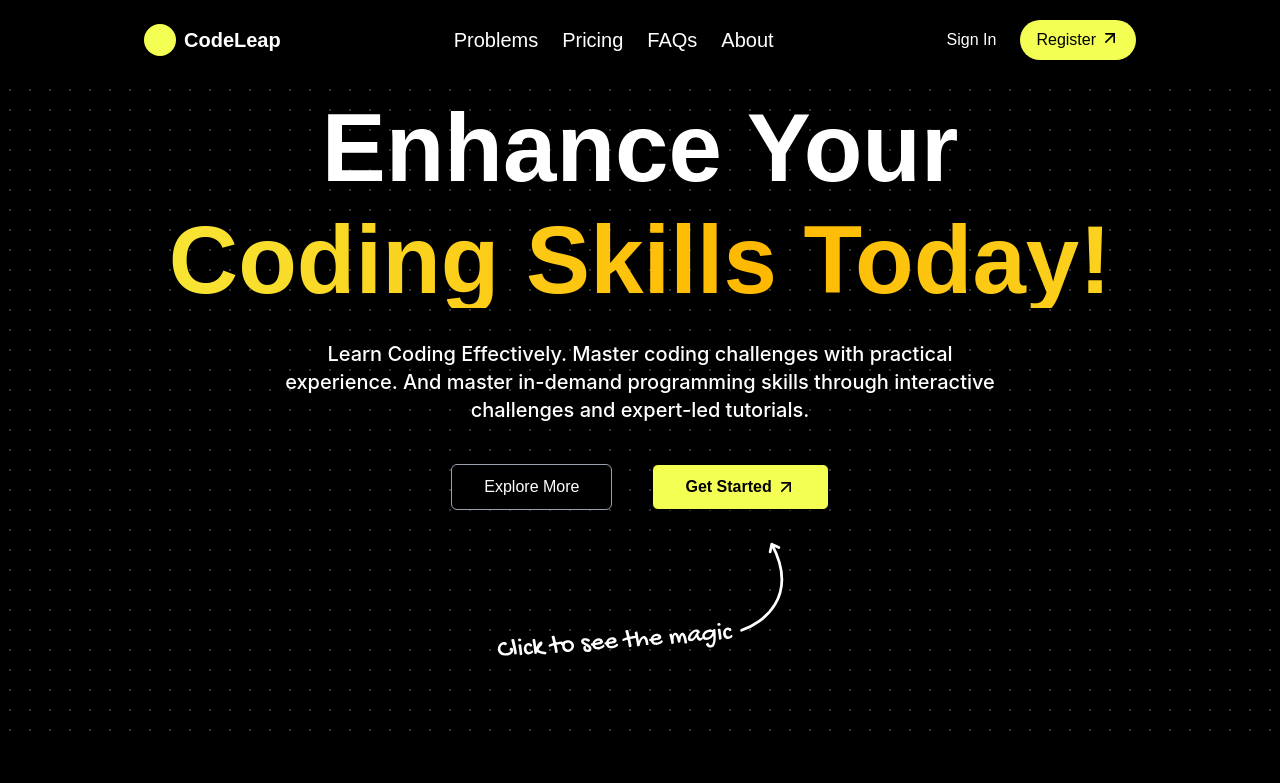
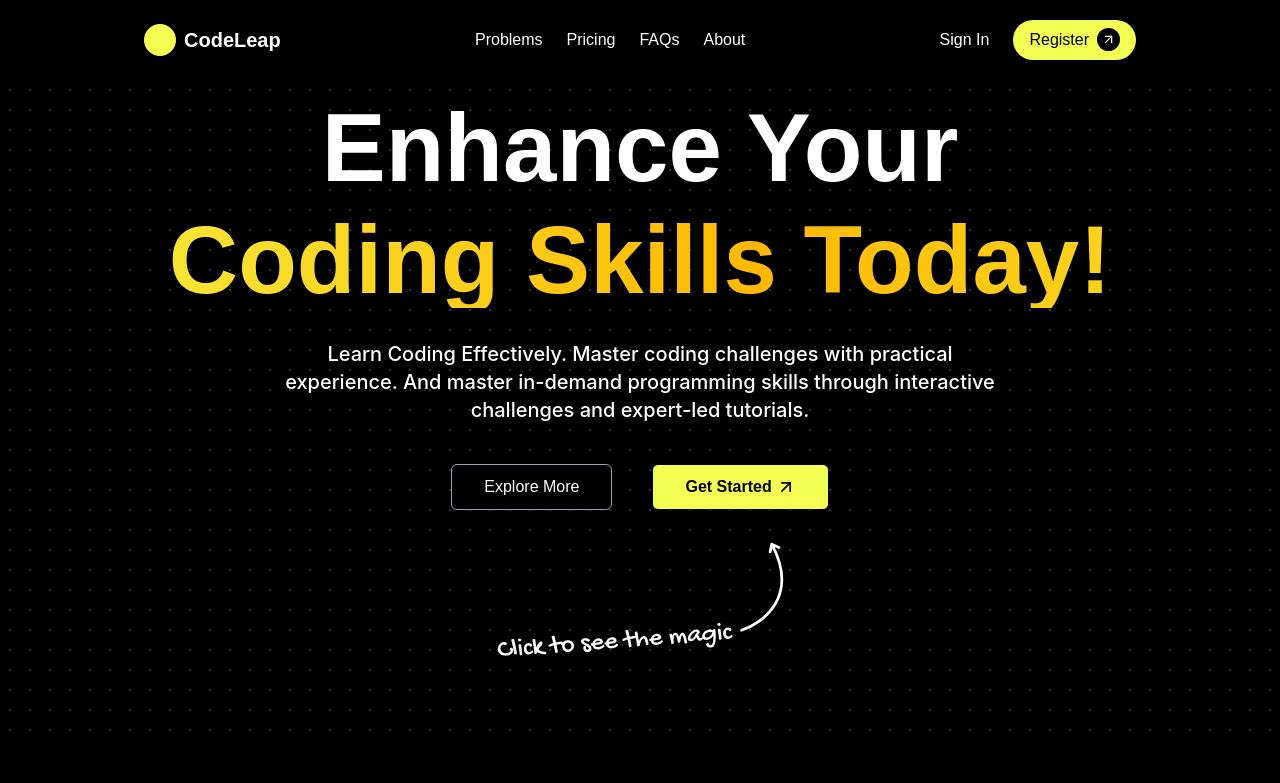
Before and after one commit to sanketsingh01/CodeLeap, a React (Vite) app in the folder FRONTEND/: page / in a window 1280 px wide. Shown: the top 783 px of the page. Built offline with nearby package versions, Linux system fonts and the light colour scheme.

Commit message:
Added auto scrollToTop

```diff
--- a/FRONTEND/src/componenets/navbar.jsx
+++ b/FRONTEND/src/componenets/navbar.jsx
@@ -31,7 +31,7 @@ export default function Navbar() {
         </Link>
 
         {/* Center - Nav Links (Desktop) */}
-        <div className="hidden text-xl md:flex items-center space-x-6 flex-1 justify-center">
+        <div className="hidden text-base md:flex items-center space-x-6 flex-1 justify-center">
           <div className="hover:text-[#F4FF54] cursor-pointer flex gap-4">
             <Link to="/">Problems</Link>
           </div>
@@ -59,7 +59,10 @@ export default function Navbar() {
             transition={{ duration: 0.2 }}
             className="bg-[#F4FF54] text-base text-black font-medium py-2 px-4 rounded-full hover:bg-opacity-90 flex"
           >
-            Register <ArrowUpRight size={20} className="ml-1" />
+            Register{" "}
+            <span className="bg-black rounded-full ml-2 flex items-center justify-center p-1 transition-all duration-300">
+              <ArrowUpRight size={15} color="white" />
+            </span>
           </motion.button>
         </div>
 
@@ -95,7 +98,10 @@ export default function Navbar() {
             Sign In
           </a>
           <button className="bg-[#F4FF54] text-black font-medium py-2 px-4 rounded-full w-full hover:bg-opacity-90 flex justify-center items-center">
-            Register <ArrowUpRight size={20} className="ml-1" />
+            Register{" "}
+            <span className="bg-black rounded-full ml-2 flex items-center justify-center p-1 transition-all duration-300">
+              <ArrowUpRight size={12} color="white" />
+            </span>
           </button>
         </motion.div>
       )}
--- a/FRONTEND/src/main.jsx
+++ b/FRONTEND/src/main.jsx
@@ -3,10 +3,12 @@ import { createRoot } from "react-dom/client";
 import "./index.css";
 import App from "./App.jsx";
 import { BrowserRouter } from "react-router-dom";
+import ScrollToTop from "./utils/scrollToTop.jsx";
 
 createRoot(document.getElementById("root")).render(
   <BrowserRouter>
     <StrictMode>
+      <ScrollToTop />
       <App />
     </StrictMode>
   </BrowserRouter>
--- /dev/null
+++ b/FRONTEND/src/utils/scrollToTop.jsx
@@ -0,0 +1,14 @@
+import { useEffect } from "react";
+import { useLocation } from "react-router-dom";
+
+const ScrollToTop = () => {
+  const { pathname } = useLocation();
+
+  useEffect(() => {
+    window.scrollTo(0, 0);
+  }, [pathname]);
+
+  return null;
+};
+
+export default ScrollToTop;
```
